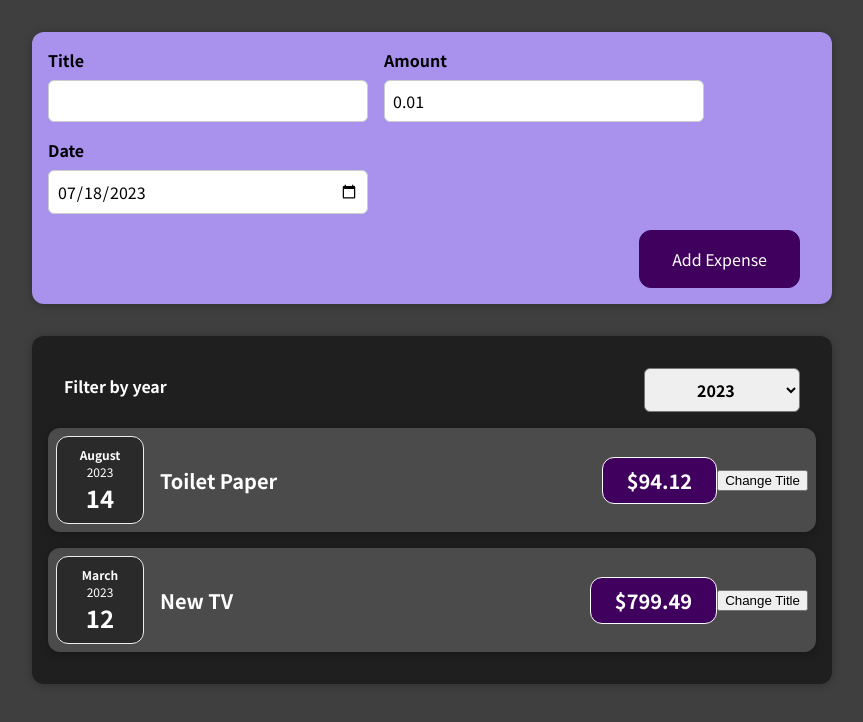
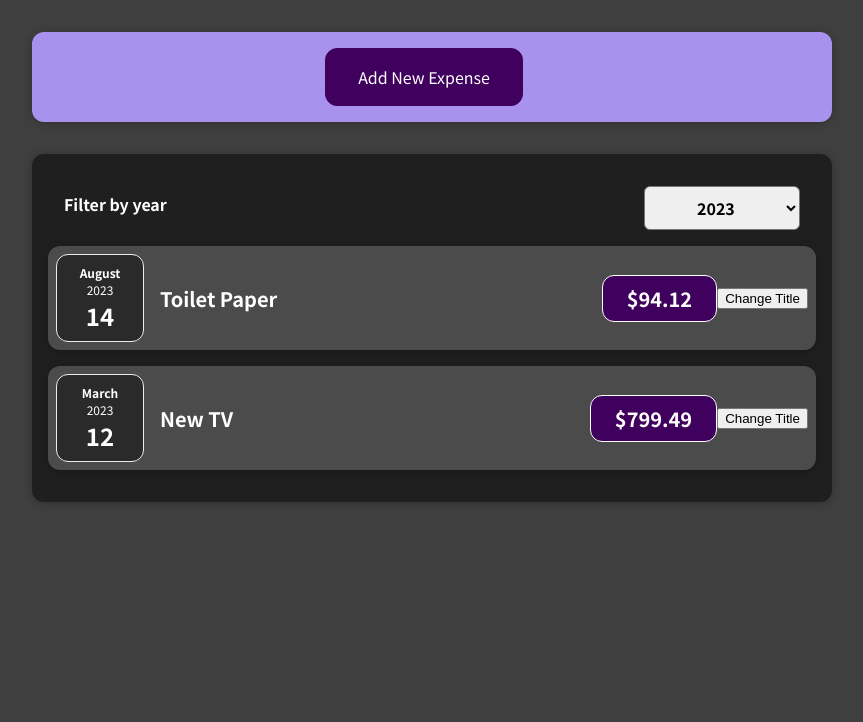
Before and after one commit to lhk3337/reactProject, a React (Create React App) app: page / in a window 1280 px wide. Shown: the top 722 px of the page, without its empty margins (208-1071 px from the left). Built offline with nearby package versions, Linux system fonts and the light colour scheme.

Commit message:
[FEAT] 조건에 따라 콘텐츠 변경하기

```diff
--- a/src/components/ExpenseForm.js
+++ b/src/components/ExpenseForm.js
@@ -1,6 +1,6 @@
 import React, { useState } from "react";
 import "./ExpenseForm.css";
-const ExpenseForm = ({ onSaveExpenseDataHandler }) => {
+const ExpenseForm = ({ onSaveExpenseDataHandler, onCloseNewExpenseHandler }) => {
   const [values, setValues] = useState({
     title: "",
     amount: 0.01,
@@ -8,14 +8,19 @@ const ExpenseForm = ({ onSaveExpenseDataHandler }) => {
   });
   const handleSubmit = (event) => {
     event.preventDefault();
+    if (values.title) {
       onSaveExpenseDataHandler(values);
+    }
   };
-
+  const oncloseNewExpenseHandlerClick = () => {
+    onCloseNewExpenseHandler(true);
+  };
   const handleChange = (event) => {
     setValues({ ...values, [event.target.name]: event.target.value });
   };
 
   return (
+    <>
       <form onSubmit={handleSubmit}>
         <div className="new-expense__controls">
           <div className="new-expense__control">
@@ -39,9 +44,13 @@ const ExpenseForm = ({ onSaveExpenseDataHandler }) => {
           </div>
         </div>
         <div className="new-expense__actions">
+          <button type="button" onClick={oncloseNewExpenseHandlerClick}>
+            Cancel
+          </button>
           <button type="submit">Add Expense</button>
         </div>
       </form>
+    </>
   );
 };
 
--- a/src/components/NewExpense.js
+++ b/src/components/NewExpense.js
@@ -1,7 +1,8 @@
-import React from "react";
+import React, { useState } from "react";
 import ExpenseForm from "./ExpenseForm";
 import "./NewExpense.css";
 const NewExpense = ({ onAddExpense }) => {
+  const [isCloseNewExpense, setIsCloseNewExpense] = useState(true);
   const saveExpenseDataHandler = (enteredExpenseData) => {
     const expenseInputData = {
       ...enteredExpenseData,
@@ -10,10 +11,28 @@ const NewExpense = ({ onAddExpense }) => {
       date: new Date(enteredExpenseData.date),
     };
     onAddExpense(expenseInputData);
+    setIsCloseNewExpense(true);
   };
+  const closeNewExpenseClickHandler = (closeData) => {
+    setIsCloseNewExpense(closeData);
+  };
+
   return (
     <div className="new-expense">
-      <ExpenseForm onSaveExpenseDataHandler={saveExpenseDataHandler} />
+      {isCloseNewExpense ? (
+        <button
+          onClick={() => {
+            closeNewExpenseClickHandler(false);
+          }}
+        >
+          Add New Expense
+        </button>
+      ) : (
+        <ExpenseForm
+          onSaveExpenseDataHandler={saveExpenseDataHandler}
+          onCloseNewExpenseHandler={closeNewExpenseClickHandler}
+        />
+      )}
     </div>
   );
 };
```
Lines whose indentation alone changed are shown as unchanged.
